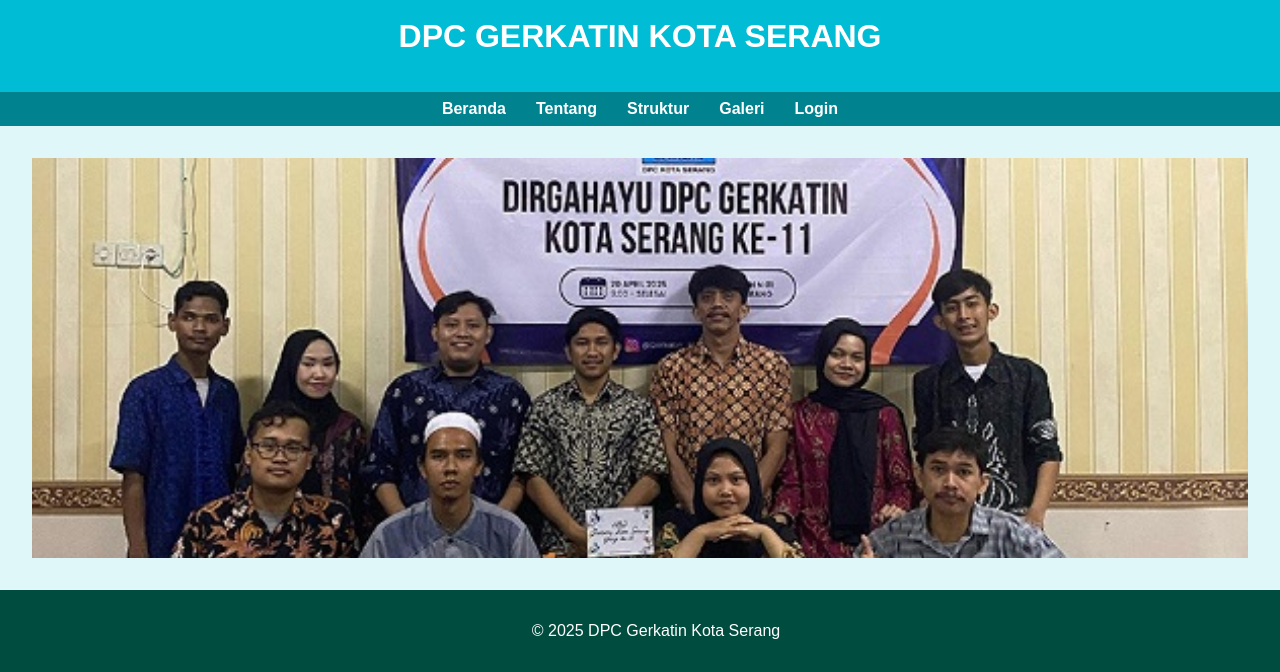
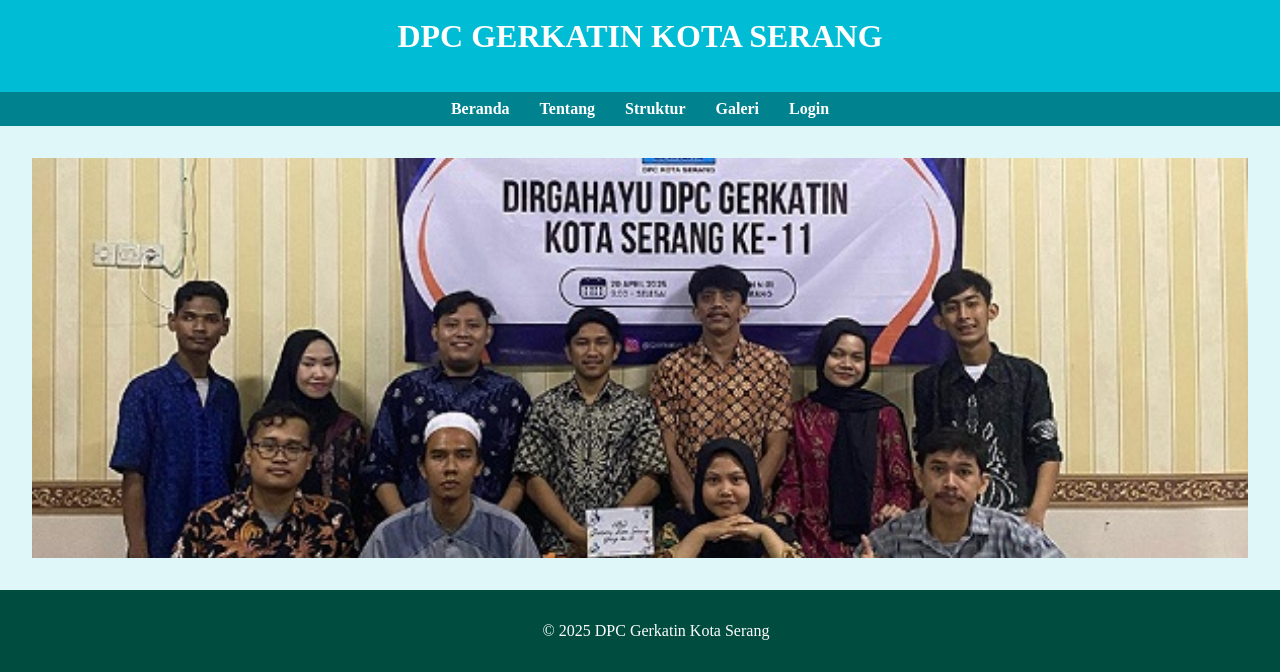
Before and after one commit to arbiruhyandi/DPC-gerkatin, a plain HTML site: page index.html in a window 1280 px wide. Shown: the part 132-804 px from the top of the page. Drawn offline with Linux system fonts and the light colour scheme.

Commit message:
style.css

```diff
--- a/css/style.css
+++ b/css/style.css
@@ -1,6 +1,6 @@
 /* Global styles */
 body {
-  font-family: Arial, sans-serif;
+  font-family: "Kulim Park";
   margin: 0;
   background-color: #e0f7fa;
 }
```
